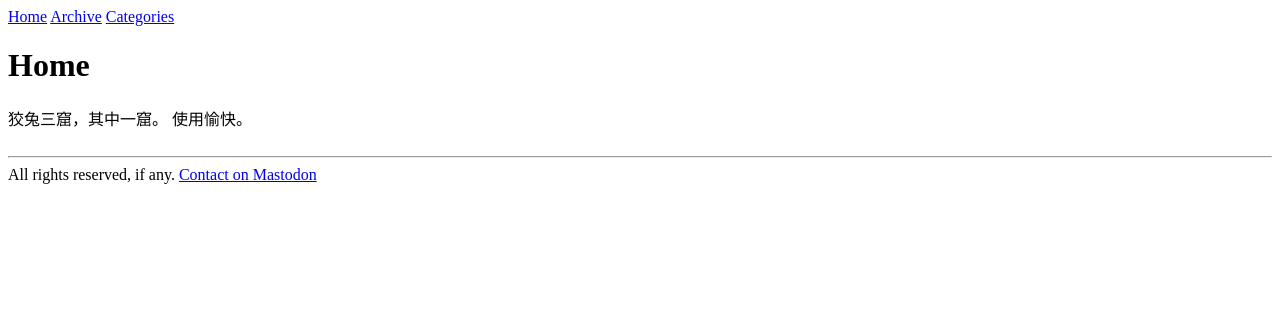
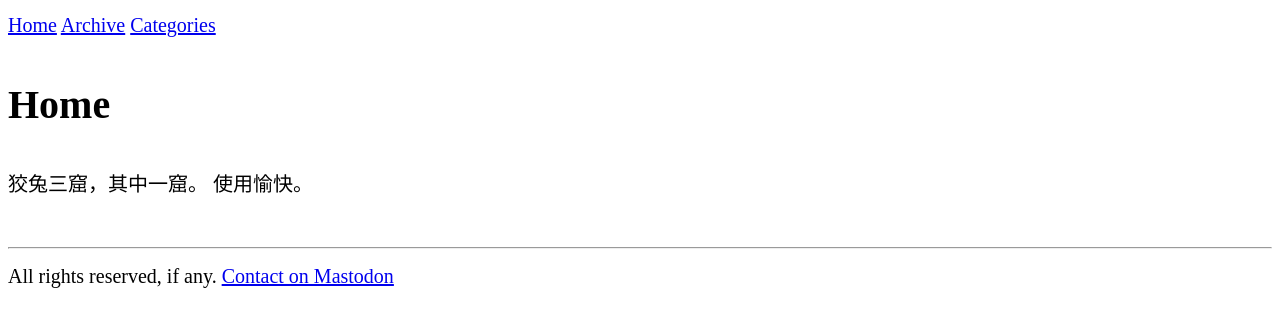
Before and after one commit to ArcticHayasi/no-to, a Jekyll site: the page built from index.html, in a window 1280 px wide. Shown: the top 327 px of the page. Built offline with Jekyll 4.4.1, drawn with Linux system fonts in a browser that asks for light colours; some web fonts are replaced; the list of posts is cut into pages by our own code.

Commit message:
Update style.css

```diff
--- a/css/style.css
+++ b/css/style.css
@@ -1,3 +1,20 @@
+@font-face {
+    font-family: "hydra";
+    src: url('/RuiZiYunZiKuKaiTiGBK.ttf') format('truetype');
+}
+
+head {
+    font-family: "hydra";
+    font-size: 28px;
+    line-height: 1.75;
+}
+
+body {
+    font-family: "hydra";
+    font-size: 20px;
+    line-height: 1.75;
+}
+
 li.post{
     display: block;
     padding-top: 1rem;
```
